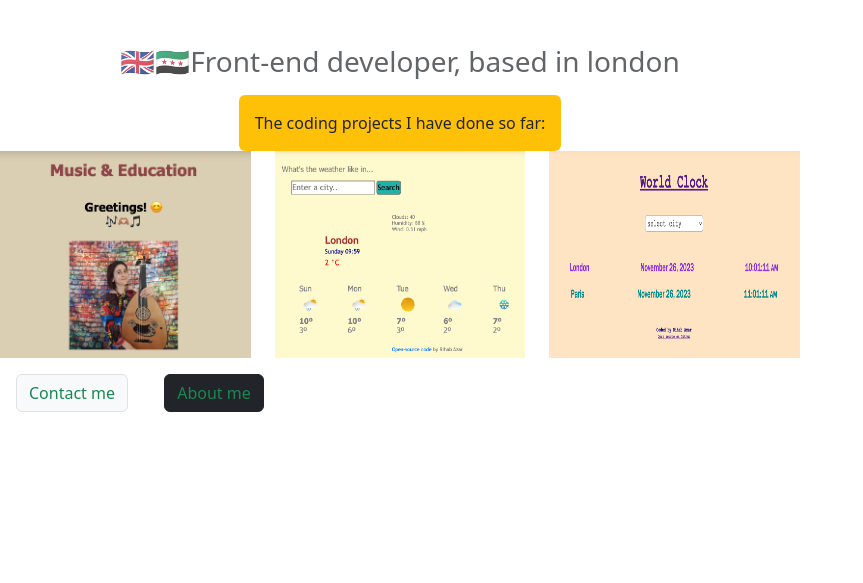
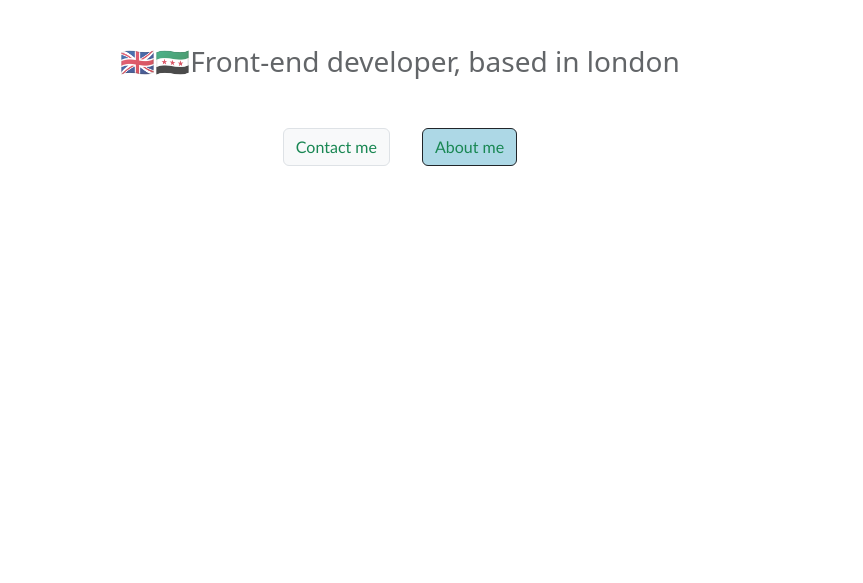
Before and after one commit to Shahbi88/portfolio-proper, a website: page index.html in a window 1280 px wide. Shown: the part 217-800 px from the top of the page, without its empty margins (0-863 px from the left). Drawn offline with nearby package versions, Linux system fonts and the light colour scheme.

Commit message:
upgrading styles

```diff
--- a/index.html
+++ b/index.html
@@ -27,6 +27,23 @@
       .projects {
         display: grid;
       }
+    }
+    .info {
+      display: flex;
+      justify-content: center;
+      margin-top: 25px;
+    }
+
+    h1 {
+      font-family: "Trebuchet MS", "Lucida Sans Unicode", "Lucida Grande",
+        "Lucida Sans", Arial, sans-serif;
+    }
+    #dark-btn {
+      background-color: lightblue;
+    }
+    a {
+      font-family: "Trebuchet MS", "Lucida Sans Unicode", "Lucida Grande",
+        "Lucida Sans", Arial, sans-serif;
     }
   </style>
   <body>
@@ -80,44 +97,13 @@
       </h3>
     </div>
 
-    <div class="d-flex justify-content-center">
-      <div
-        id="present"
-        class="text-center p-3 bg-warning rounded d-inline-block"
-        title="This is a display of the projects Rihab Azar has develped so far"
-      >
-        The coding projects I have done so far:
-      </div>
-    </div>
-    <div class="projects" class="container m-4">
-      <div class="row d-flex flex-wrap">
-        <img
-          class="col-sm-4 img-fluid"
-          id="intro"
-          src="images/intro.png"
-          alt="this is a screenshot of a webpage introducing Rihab Azar"
-        />
-        <img
-          class="col-sm-4 img-fluid"
-          id="weather"
-          src="images/weatherapp.png"
-          alt="this is a screenshot of a Forecast website page"
-        />
-        <img
-          class="col-sm-4 img-fluid"
-          id="clock"
-          src="images/world.png"
-          alt="this is a screenshot of a Worldclock website page"
-        />
-      </div>
-    </div>
     <div class="info" class="d-block text-center">
       <button type="button" class="btn btn-light border thicker-border m-3">
         <a href="about.html#email" class="text-decoration-none green">
           Contact me</a
         >
       </button>
-      <button type="button" class="btn btn-dark m-3">
+      <button type="button" class="btn btn-dark m-3" id="dark-btn">
         <a href="about.html" class="text-decoration-none green">About me</a>
       </button>
     </div>
```
